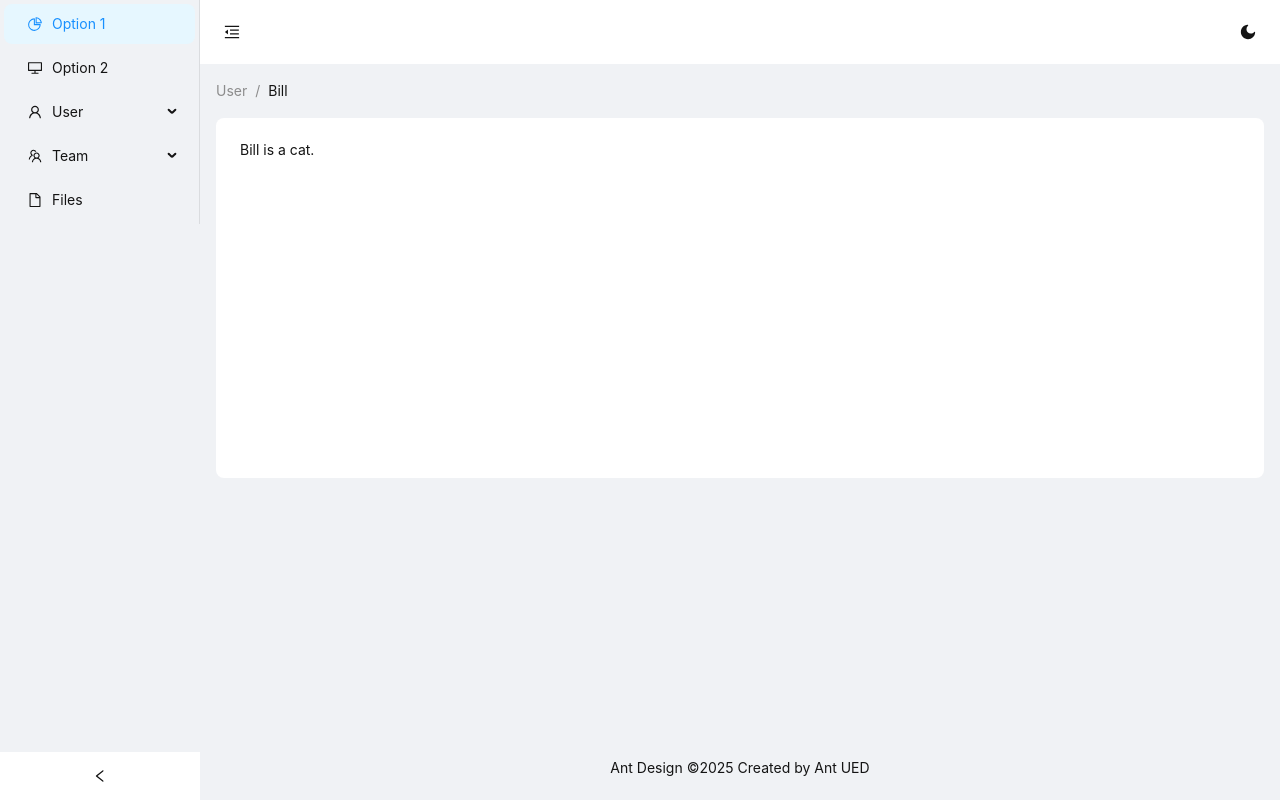
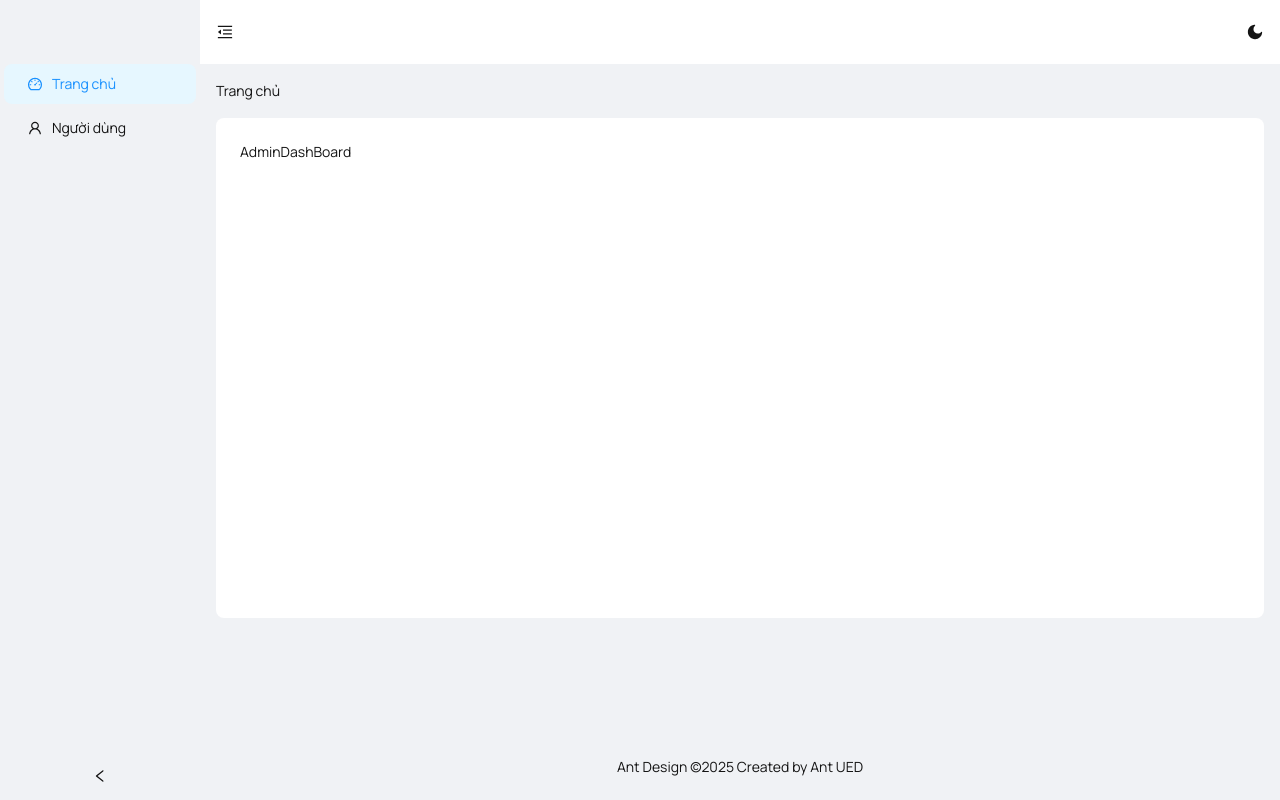
Before and after one commit to TienPhuc02/graduate-admin, a React (Vite) app: page / in a window 1280 px wide. Built offline with nearby package versions, Linux system fonts and the light colour scheme.

Commit message:
design user table

```diff
--- /dev/null
+++ b/src/components/layouts/DashBoard/index.tsx
@@ -0,0 +1,5 @@
+const LayoutAdminDashBoard = () => {
+  return <div>LayoutAdminDashBoard</div>
+}
+
+export default LayoutAdminDashBoard
--- a/src/components/layouts/Home/index.tsx
+++ b/src/components/layouts/Home/index.tsx
@@ -1,18 +1,19 @@
-import React, { useContext, useState } from 'react'
+import React, { useContext, useEffect, useState } from 'react'
 import {
-  DesktopOutlined,
-  FileOutlined,
+  DashboardOutlined,
+  // DesktopOutlined,
+  // FileOutlined,
   MenuFoldOutlined,
   MenuUnfoldOutlined,
   MoonFilled,
-  PieChartOutlined,
   SunFilled,
-  TeamOutlined,
+  // TeamOutlined,
   UserOutlined
 } from '@ant-design/icons'
 import type { MenuProps } from 'antd'
 import { Breadcrumb, Button, Layout, Menu, theme } from 'antd'
 import ThemeContext from '../../../providers/ThemeContext'
+import { Link, Outlet, useLocation } from 'react-router-dom'
 
 const { Header, Content, Footer, Sider } = Layout
 
@@ -27,21 +28,32 @@ function getItem(label: React.ReactNode, key: React.Key, icon?: React.ReactNode,
   } as MenuItem
 }
 
-const items: MenuItem[] = [
-  getItem('Option 1', '1', <PieChartOutlined />),
-  getItem('Option 2', '2', <DesktopOutlined />),
-  getItem('User', 'sub1', <UserOutlined />, [getItem('Tom', '3'), getItem('Bill', '4'), getItem('Alex', '5')]),
-  getItem('Team', 'sub2', <TeamOutlined />, [getItem('Team 1', '6'), getItem('Team 2', '8')]),
-  getItem('Files', '9', <FileOutlined />)
-]
-
 const LayoutAdminHome = () => {
+  const location = useLocation()
+  const pathName = location.pathname
   const [collapsed, setCollapsed] = useState(false)
+  const [breadcrumb, setBreadcrumb] = useState(pathName)
+  const [keyMenu, setKeyMenu] = useState<string>('')
   const themeContext = useContext(ThemeContext)
   const {
     token: { colorBgContainer, borderRadiusLG, colorBgLayout }
   } = theme.useToken()
-
+  const items: MenuItem[] = [
+    getItem(<Link to='/'>Trang chủ</Link>, '1', <DashboardOutlined />),
+    getItem(<Link to='/user'>Người dùng</Link>, '2', <UserOutlined />)
+  ]
+  useEffect(() => {
+    const breadcrumbMap: Record<string, string> = {
+      '/': 'Trang chủ',
+      '/user': 'Người dùng'
+    }
+    const keyMenuMap: Record<string, string> = {
+      '/': '1',
+      '/user': '2'
+    }
+    setBreadcrumb(breadcrumbMap[pathName] || 'Trang Chủ')
+    setKeyMenu(keyMenuMap[pathName])
+  }, [pathName])
   return (
     <Layout style={{ minHeight: '100vh' }}>
       <Sider
@@ -51,11 +63,12 @@ const LayoutAdminHome = () => {
         collapsed={collapsed}
         onCollapse={(value) => setCollapsed(value)}
       >
-        <div className='demo-logo-vertical' />
+        <div className='demo-logo-vertical' style={{ height: '60px' }} />
         <Menu
           style={{ background: colorBgLayout }}
           theme={themeContext?.isDarkMode ? 'dark' : 'light'}
-          defaultSelectedKeys={['1']}
+          // defaultSelectedKeys={[keyMenu]}
+          selectedKeys={[keyMenu]}
           mode='inline'
           items={items}
         />
@@ -76,8 +89,8 @@ const LayoutAdminHome = () => {
             onClick={() => setCollapsed(!collapsed)}
             style={{
               fontSize: '16px',
-              width: 64,
-              height: 64
+              width: 50,
+              height: 50
             }}
           />
           <Button
@@ -86,25 +99,24 @@ const LayoutAdminHome = () => {
             onClick={themeContext?.toggleTheme}
             style={{
               fontSize: '16px',
-              width: 64,
-              height: 64
+              width: 50,
+              height: 50
             }}
           />
         </Header>
         <Content style={{ margin: '0 16px' }}>
           <Breadcrumb style={{ margin: '16px 0' }}>
-            <Breadcrumb.Item>User</Breadcrumb.Item>
-            <Breadcrumb.Item>Bill</Breadcrumb.Item>
+            <Breadcrumb.Item>{breadcrumb}</Breadcrumb.Item>
           </Breadcrumb>
           <div
             style={{
               padding: 24,
-              minHeight: 360,
+              minHeight: 500,
               background: colorBgContainer,
               borderRadius: borderRadiusLG
             }}
           >
-            Bill is a cat.
+            <Outlet />
           </div>
         </Content>
         <Footer style={{ textAlign: 'center' }}>Ant Design ©{new Date().getFullYear()} Created by Ant UED</Footer>
--- /dev/null
+++ b/src/components/layouts/User/index.tsx
@@ -0,0 +1,273 @@
+import { EllipsisOutlined, PlusOutlined } from '@ant-design/icons'
+import type { ActionType, ProColumns } from '@ant-design/pro-components'
+import { ProTable, TableDropdown } from '@ant-design/pro-components'
+import { Button, Dropdown } from 'antd'
+import { useRef } from 'react'
+
+type GithubIssueItem = {
+  url: string
+  id: number
+  number: number
+  title: string
+  labels: {
+    name: string
+    color: string
+  }[]
+  state: string
+  comments: number
+  created_at: string
+  updated_at: string
+  closed_at?: string
+}
+
+const columns: ProColumns<GithubIssueItem>[] = [
+  {
+    dataIndex: 'index',
+    valueType: 'indexBorder',
+    width: 48
+  },
+  {
+    title: 'Id',
+    dataIndex: 'id',
+    search: false
+  },
+  {
+    title: 'Tên Họ',
+    dataIndex: 'firstName',
+    search: false
+    // copyable: true,
+    // ellipsis: true
+    // tooltip: 'Tiêu đề quá dài sẽ tự động thu gọn',
+    // formItemProps: {
+    //   rules: [
+    //     {
+    //       required: true,
+    //       message: 'Trường này là bắt buộc'
+    //     }
+    //   ]
+    // }
+  },
+  {
+    // disable: true,
+    title: ' Tên',
+    dataIndex: 'lastName'
+    // filters: true,
+    // onFilter: true,
+    // ellipsis: true,
+    // valueType: 'select',
+    // valueEnum: {
+    //   all: { text: 'Rất dài'.repeat(50) },
+    //   open: {
+    //     text: 'Chưa giải quyết',
+    //     status: 'Error'
+    //   },
+    //   closed: {
+    //     text: 'Đã giải quyết',
+    //     status: 'Success',
+    //     disabled: true
+    //   },
+    //   processing: {
+    //     text: 'Đang xử lý',
+    //     status: 'Processing'
+    //   }
+    // }
+  },
+  {
+    // disable: true,
+    title: 'Địa chỉ email',
+    dataIndex: 'email'
+    // search: false,
+    // renderFormItem: (_, { defaultRender }) => {
+    //   return defaultRender(_)
+    // },
+    // render: (_, record) => (
+    //   <Space>
+    //     {record.labels.map(({ name, color }) => (
+    //       <Tag color={color} key={name}>
+    //         {name}
+    //       </Tag>
+    //     ))}
+    //   </Space>
+    // )
+  },
+  {
+    title: 'Số điện thoại',
+    // key: 'showTime',
+    dataIndex: 'phoneNumber',
+    search: false
+    // valueType: 'date'
+    // sorter: true,
+    // hideInSearch: true
+  },
+  {
+    title: 'Thời gian tạo',
+    dataIndex: 'createdAt',
+    search: false
+    // valueType: 'dateRange',
+    // hideInTable: true,
+    // search: {
+    //   transform: (value) => {
+    //     return {
+    //       startTime: value[0],
+    //       endTime: value[1]
+    //     }
+    //   }
+    // }
+  },
+  {
+    title: 'Khoảng Thời gian tạo',
+    // dataIndex: 'createdAt',
+    valueType: 'dateRange',
+    hideInTable: true,
+    search: {
+      transform: (value) => {
+        return {
+          startDate: value[0],
+          endDate: value[1]
+        }
+      }
+    }
+  },
+  {
+    title: 'Vai trò',
+    dataIndex: 'role',
+    search: false
+  },
+  {
+    title: 'Thời gian cập nhật',
+    dataIndex: 'updatedAt',
+    search: false
+  },
+  {
+    title: 'Thời gian xóa',
+    dataIndex: 'deletedAt',
+    search: false
+  },
+  {
+    title: 'Đã xóa',
+    dataIndex: 'isDeleted',
+    search: false
+  },
+  {
+    title: 'Địa chỉ',
+    dataIndex: 'address',
+    search: false
+  },
+  {
+    title: 'Xác minh',
+    dataIndex: 'isVerify',
+    search: false
+  },
+  {
+    title: 'Hành động',
+    valueType: 'option',
+    key: 'option',
+    render: (text, record, _, action) => [
+      <a
+        key='editable'
+        onClick={() => {
+          action?.startEditable?.(record.id)
+        }}
+      >
+        Chỉnh sửa
+      </a>,
+      <a href={record.url} target='_blank' rel='noopener noreferrer' key='view'>
+        Xem
+      </a>,
+      <TableDropdown
+        key='actionGroup'
+        onSelect={() => action?.reload()}
+        menus={[
+          { key: 'copy', name: 'Sao chép' },
+          { key: 'delete', name: 'Xóa' }
+        ]}
+      />
+    ]
+  }
+]
+
+const LayoutAdminUser = () => {
+  const actionRef = useRef<ActionType>(null)
+  return (
+    <ProTable<GithubIssueItem>
+      columns={columns}
+      actionRef={actionRef}
+      cardBordered
+      editable={{
+        type: 'multiple'
+      }}
+      columnsState={{
+        persistenceKey: 'pro-table-singe-demos',
+        persistenceType: 'localStorage',
+        defaultValue: {
+          option: { fixed: 'right', disable: true }
+        },
+        onChange(value) {
+          console.log('value: ', value)
+        }
+      }}
+      rowKey='id'
+      search={{
+        labelWidth: 'auto'
+      }}
+      options={{
+        setting: {
+          listsHeight: 400
+        }
+      }}
+      form={{
+        syncToUrl: (values, type) => {
+          if (type === 'get') {
+            return {
+              ...values,
+              created_at: [values.startTime, values.endTime]
+            }
+          }
+          return values
+        }
+      }}
+      pagination={{
+        pageSize: 5,
+        onChange: (page) => console.log(page)
+      }}
+      dateFormatter='string'
+      headerTitle='Bảng người dùng'
+      toolBarRender={() => [
+        <Button
+          key='button'
+          icon={<PlusOutlined />}
+          onClick={() => {
+            actionRef.current?.reload()
+          }}
+          type='primary'
+        >
+          Thêm mới
+        </Button>,
+        <Dropdown
+          key='menu'
+          menu={{
+            items: [
+              {
+                label: 'Mục 1',
+                key: '1'
+              },
+              {
+                label: 'Mục 2',
+                key: '2'
+              },
+              {
+                label: 'Mục 3',
+                key: '3'
+              }
+            ]
+          }}
+        >
+          <Button>
+            <EllipsisOutlined />
+          </Button>
+        </Dropdown>
+      ]}
+    />
+  )
+}
+export default LayoutAdminUser
--- a/src/index.css
+++ b/src/index.css
@@ -1,16 +1,13 @@
-@import 'antd/dist/reset.css';
+/* @import 'antd/dist/reset.css'; */
 
 * {
   margin: 0;
   padding: 0;
   box-sizing: border-box;
+  font-family: 'Manrope', sans-serif;
 }
 body {
-  font-family: 'Manrope', sans-serif;
 }
-:where(.css-dev-only-do-not-override-iakz5z).ant-menu-light.ant-menu-root.ant-menu-inline,
-:where(.css-dev-only-do-not-override-iakz5z).ant-menu-light > .ant-menu.ant-menu-root.ant-menu-inline,
-:where(.css-dev-only-do-not-override-iakz5z).ant-menu-light.ant-menu-root.ant-menu-vertical,
-:where(.css-dev-only-do-not-override-iakz5z).ant-menu-light > .ant-menu.ant-menu-root.ant-menu-vertical {
-  border-inline-end: 0px solid rgba(25, 25, 25, 0.1);
+#root > div > div > aside > div.ant-layout-sider-children > ul {
+  border-inline-end: none !important;
 }
--- /dev/null
+++ b/src/pages/DashBoard/index.tsx
@@ -0,0 +1,5 @@
+const AdminDashBoard = () => {
+  return <div>AdminDashBoard</div>
+}
+
+export default AdminDashBoard
--- /dev/null
+++ b/src/pages/User/index.tsx
@@ -0,0 +1,11 @@
+import LayoutAdminUser from '../../components/layouts/User'
+
+const AdminUser = () => {
+  return (
+    <div>
+      <LayoutAdminUser />
+    </div>
+  )
+}
+
+export default AdminUser
--- a/src/providers/ThemeContext.tsx
+++ b/src/providers/ThemeContext.tsx
@@ -47,9 +47,14 @@ export const ThemeProvider = ({ children }: { children: ReactNode }) => {
             colorBorderSecondary: isDarkMode ? '#434343' : '#e8e8e8'
           },
           components: {
+            Button: {
+              colorPrimary: isDarkMode ? '#141414' : '#1677ff'
+            },
             Layout: {
-              triggerBg: isDarkMode ? '#000000' : '#f0f2f5'
+              triggerBg: isDarkMode ? '#000000' : '#f0f2f5',
+              lightTriggerBg: isDarkMode ? '#000000' : '#f0f2f5'
             },
+
             Menu: {
               darkItemSelectedBg: isDarkMode ? '#1f1f1f' : '#e6f4ff',
               darkSubMenuItemBg: isDarkMode ? '#000000' : '#e6f4ff'
--- a/src/routes/index.routes.tsx
+++ b/src/routes/index.routes.tsx
@@ -1,5 +1,7 @@
 import { createBrowserRouter } from 'react-router-dom'
 import AdminHome from '../pages/Home'
+import AdminUser from '../pages/User'
+import AdminDashBoard from '../pages/DashBoard'
 
 export const router = createBrowserRouter([
   {
@@ -8,6 +10,16 @@ export const router = createBrowserRouter([
       <>
         <AdminHome />
       </>
-    )
+    ),
+    children: [
+      {
+        index: true,
+        element: <AdminDashBoard />
+      },
+      {
+        path: '/user',
+        element: <AdminUser />
+      }
+    ]
   }
 ])
```
Also changed, not shown: src/main.tsx (+7 -4 lines).
